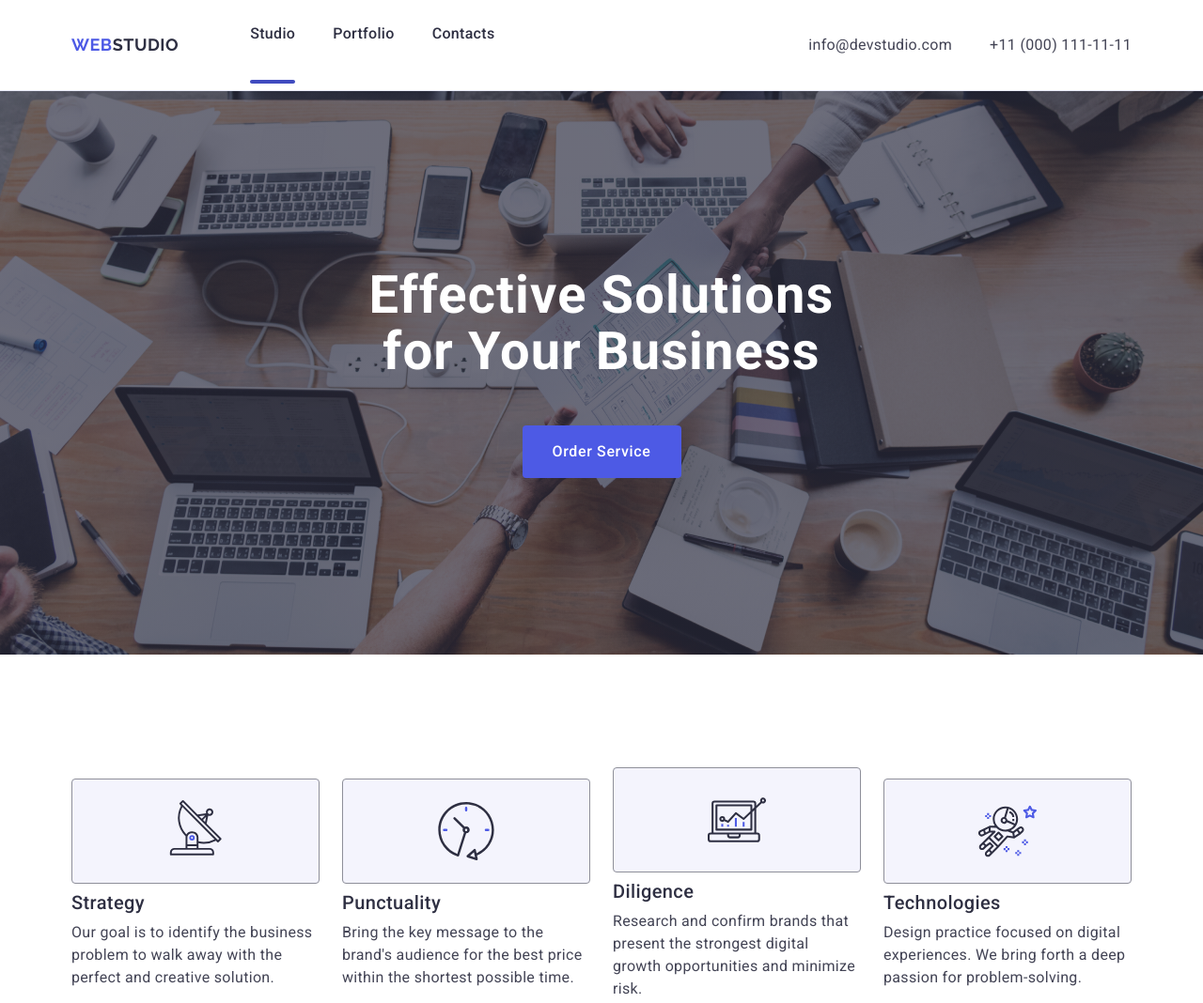
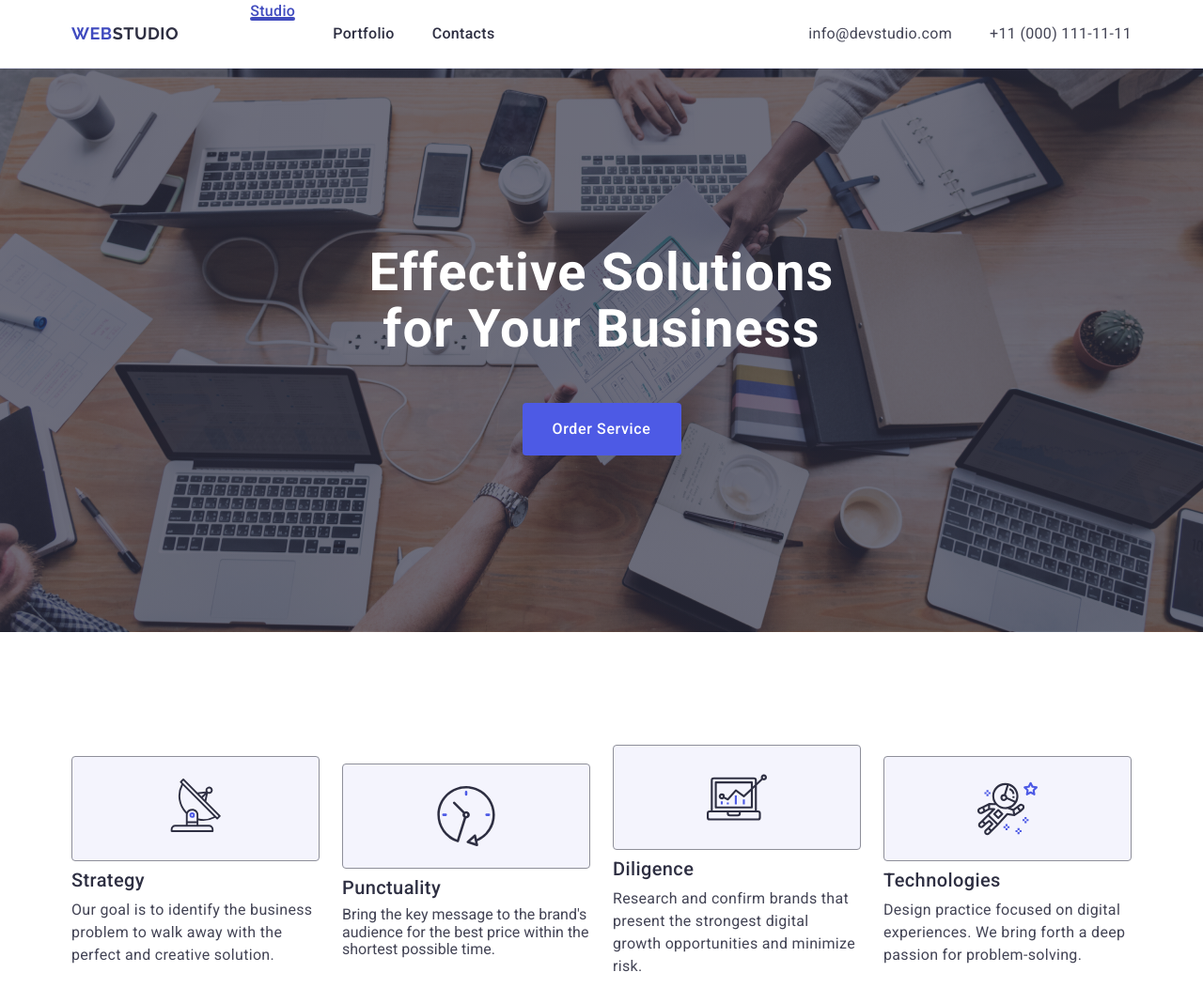
Before and after one commit to sasha-gerzhik2106/goit-markup-hw-04, a plain HTML site: page index.html in a window 1280 px wide. Shown: the top 1068 px of the page at 94% size. Drawn offline with nearby package versions, Linux system fonts and the light colour scheme.

Commit message:
add index file

```diff
--- a/css/styles.css
+++ b/css/styles.css
@@ -28,6 +28,7 @@ ul,ol {
 /*хедер*/
     .section-zero{
         border-bottom: 1px solid #e7e9fc;
+        box-shadow:0px 2px 1px rgba(46, 47, 66, 0.08), 0px 1px 1px rgba(46, 47, 66, 0.16), 0px 1px 6px rgba(46, 47, 66, 0.08);
     }
     .header-container{
         display: flex;
@@ -44,8 +45,10 @@ ul,ol {
     line-height: 1.17;
     letter-spacing: 0.03em;
     text-transform: uppercase;
-    color: #4d5ae5;
+    color: #404bbf;
     margin-right: 76px;
+    position: relative;
+    transition: color 250ms cubic-bezier(0.4, 0, 0.2, 1);
 }
 
 .studio{
@@ -69,9 +72,24 @@ color: #2e2f42;
 .site-nav li:focus{
     color: #404bbf;
 }
-.hhh{
-    border-radius: 2px;
+.first-f{
+position: relative;
+color: #404bbf;
+color: 250ms cubic-bezier(0.4, 0, 0.2, 1);
+
 }
+.first-f::after{
+content: "";
+position: absolute;
+left: 0;
+bottom: -1px;
+
+width: 100%;
+height:4px;
+background-color: #404BBF;
+border-radius: 2px;
+}
+
 .first{
     color: #2e2f42;
     padding-top: 24px;
@@ -105,6 +123,7 @@ color: #2e2f42;
     line-height: 1.5;
     letter-spacing: 0.02em;
     color:  #434455;
+    transition: color 250ms cubic-bezier(0.4, 0, 0.2, 1);
 }
 .adress-first:hover{
     color: #404bbf;
@@ -168,6 +187,7 @@ color: #ffffff;
     min-width: 169px;
     height: 56px;
     border-radius: 4px;
+    transition: background-color 250ms cubic-bezier(0.4, 0, 0.2, 1);;
 }
 .button:hover{
     background-color:  #404BBF;
@@ -199,16 +219,15 @@ color: #ffffff;
 .class-f{
     width: calc((100% - 72px) / 4);
 }
-.ff{
+.fff{
     display: flex;
     align-items: center;
-    padding: 24px 100px;
+    justify-content: center;
+    height: 112px;
+    background-color: #F4F4FD;
+    border-radius: 4px;
     border: 1px solid #8e8f99;
     margin-bottom: 8px;
-    justify-content: center;
-    background-color: #f4f4fd;
-    border-radius: 4px;
-    height: 112px;
 
 }
 .hover-three{
@@ -243,6 +262,7 @@ color: #ffffff;
 .list-one{
     width: calc((100% - 72px) / 4);
     border-radius: 0px 0px 4px 4px;
+    box-shadow: 0px 1px 6px rgba(46, 47, 66, 0.08), 0px 1px 1px rgba(46, 47, 66, 0.16), 0px 2px 1px rgba(46, 47, 66, 0.08);
 
 }
 .div-list{
--- a/index.html
+++ b/index.html
@@ -18,13 +18,7 @@
             <a  class="logo" href="./index.html">Web<span class="studio">Studio</span></a>
 
                 <ul class="site-nav">
-                    <li><a href="./index.html" class="first">Studio</a>
-                    <div class="hhh">
-                        <svg width="48" height="4">
-                            <use href="./images/images.svg#icon-hover"></use>
-                        </svg>
-                    </div>
-                        </li>
+                    <li><a href="./index.html" class="first-f">Studio</a></li>
                     <li><a href="" class="first">Portfolio</a></li>
                     <li><a href="" class="first">Contacts</a></li>
                 </ul>
@@ -45,8 +39,7 @@
 <section class="section-first">
     <div class="container">
         <h1 class="h-one">
-            Effective Solutions
-    for Your Business
+            Effective Solutions for Your Business
         </h1>
     <button type="button" class="button" >Order Service</button>
     </div>
@@ -56,53 +49,40 @@
     <h2 class="visually-hidden"> Features</h2>
         <ul class="list">
             <li class="class-f">
-            <div class="ff">
-                <svg width="64" height="72">
-                    <use href="./images/images.svg#icon-antenna"></use>
+                <div class="fff">
+                    <svg width="64" height="64">
+                        <use href="./images/images.svg.svg#icon-antenna"></use>
                     </svg>
                 </div>
                     <h3 class="hover-three">Strategy</h3>
-                    <p class="paragraph-one">Our goal is to identify the business problem to walk away with the perfect and creative solution.
-                    </p>
+                        <p class="paragraph-one">Our goal is to identify the business problem to walk away with the perfect and creative solution.</p>
             </li>
             <li  class="class-f">
-            <div class="ff">
-                <svg width="64" height="72">
-                    <use href="./images/images.svg#icon-clock-1"></use>
+                 <div class="fff">
+                    <svg width="64" height="64">
+                        <use href="./images/images.svg.svg#icon-clock-1"></use>
                     </svg>
                  </div>
-                <h3 class="hover-three">
-                    Punctuality
-                </h3>
-                     <p class="paragraph-one">
-                        Bring the key message to the brand's audience for the best price within the shortest possible time.
-                    </p>
+                    <h3 class="hover-three">Punctuality </h3>
+                        <p class="paragraph">Bring the key message to the brand's audience for the best price within the shortest possible time.</p>
             </li>
             <li  class="class-f">
-            <div class="ff">
-                <svg width="64" height="72">
-                    <use href="./images/images.svg#icon-diagram"></use>
+                <div class="fff">
+                    <svg width="64" height="64">
+                        <use href="./images/images.svg.svg#icon-diagram"></use>
                     </svg>
                 </div>
-                <h3 class="hover-three">
-                    Diligence
-                </h3>
-                    <p class="paragraph-one">
-                        Research and confirm brands that present the strongest digital growth opportunities and minimize risk.
-                    </p>
+                    <h3 class="hover-three">Diligence</h3>
+                    <p class="paragraph-one">Research and confirm brands that present the strongest digital growth opportunities and minimize risk.</p>
             </li>
             <li  class="class-f">
-            <div class="ff">
-                <svg width="64" height="72">
-                    <use href="./images/images.svg#icon-astronaut"></use>
+                <div class="fff">
+                    <svg width="64" height="64">
+                        <use href="./images/images.svg.svg#icon-astronaut"></use>
                     </svg>
                 </div>
-                <h3 class="hover-three">
-                    Technologies
-                </h3>
-                    <p class="paragraph-one">
-                        Design practice focused on digital experiences. We bring forth a deep passion for problem-solving.
-                    </p>
+                    <h3 class="hover-three">Technologies</h3>
+                    <p class="paragraph-one">Design practice focused on digital experiences. We bring forth a deep passion for problem-solving.</p>
             </li>
         </ul>
 </div>
@@ -122,29 +102,29 @@
                         <p class="paragraph-team">Product Designer</p>
                         <ul class="links">
                             <li class="lll">
-                                <a href="">
-                                    <svg>
-                                        <use href="./images/images.svg#icon-instagram"></use>
+                                <a href="https://www.instagram.com/">
+                                    <svg class="ssvg" width="16" height="16">
+                                        <use href="./images/images.svg.svg#icon-instagram"></use>
                                     </svg>
                                 </a>
                             </li>
                             <li>
-                                <a href="">
-                                    <svg>
+                                <a href="https://x.com/?lang=ru">
+                                    <svg class="ssvg" width="16" height="16">
                                         <use></use>
                                     </svg>
                                 </a>
                             </li>
                             <li>
-                                <a href="">
-                                    <svg>
+                                <a href="https://www.facebook.com/">
+                                    <svg class="ssvg" width="16" height="16">
                                         <use></use>
                                     </svg>
                                 </a>
                             </li>
                             <li>
-                                <a href="">
-                                    <svg>
+                                <a href="https://ua.linkedin.com/">
+                                    <svg class="ssvg" width="16" height="16">
                                         <use></use>
                                     </svg>
                                 </a>
```
Also changed, not shown: images/images.svg.svg (renamed from images/images.svg). Lines whose indentation alone changed are shown as unchanged.
